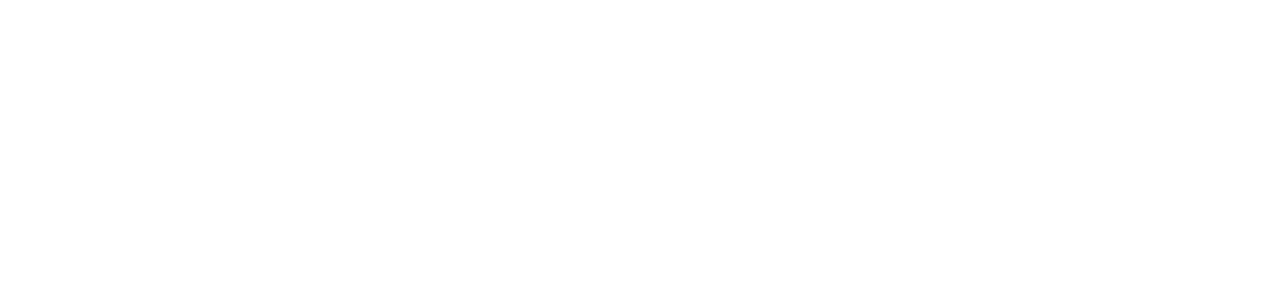
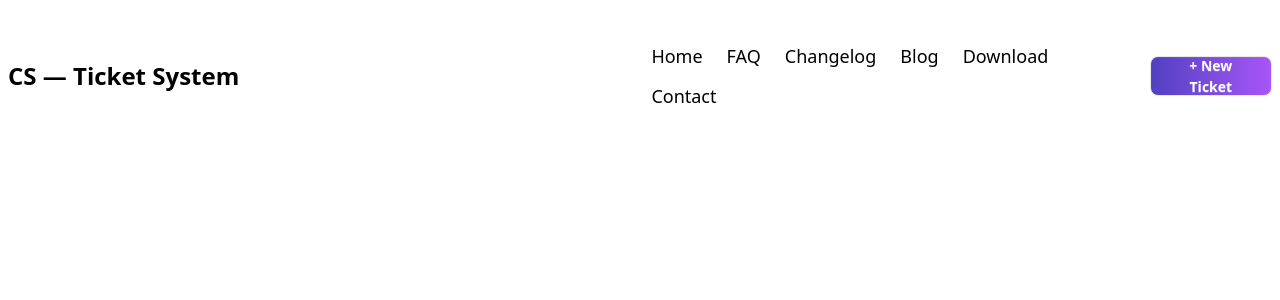
Before and after one commit to MD-Sabbir-Hosain-Rafi99/Customer-Support-Ticket-System, a React (Vite) app: page / in a window 1280 px wide. Shown: the top 300 px of the page. Built offline with nearby package versions, Linux system fonts and the light colour scheme.

Commit message:
Navbar Desiogn Done With Responsive

```diff
--- a/src/Navbar.jsx
+++ b/src/Navbar.jsx
@@ -3,8 +3,44 @@
 
 const Navbar = () => {
     return (
-       <>
-       </>
+        <div className='bg-[#FFFFFF] py-5'>
+            <Container>
+                <div className="navbar justify-between">
+                    <div className="navbar-start">
+                        <div className="dropdown">
+                            <div tabIndex={0} role="button" className="btn btn-ghost lg:hidden">
+                                <svg xmlns="http://www.w3.org/2000/svg" className="h-5 w-5" fill="none" viewBox="0 0 24 24" stroke="currentColor"> <path strokeLinecap="round" strokeLinejoin="round" strokeWidth="2" d="M4 6h16M4 12h8m-8 6h16" /> </svg>
+                            </div>
+                            <ul
+                                tabIndex={0}
+                                className="menu menu-sm dropdown-content bg-base-100 rounded-box z-1 mt-3 w-52 p-2 shadow">
+                                <li><h5>Home</h5></li>
+                                <li><h5>FAQ</h5></li>
+                                <li><h5>Changelog</h5></li>
+                                <li><h5>Blog</h5></li>
+                                <li><h5>Download</h5></li>
+                                <li><h5>Contact</h5></li>
+                            </ul>
+                        </div>
+                        <h2 className="font-bold text-base  md:text-2xl text-black">CS — Ticket System</h2>
+                    </div>
+                    <div className="navbar-last items-center hidden lg:flex">
+                        <ul className="menu menu-horizontal px-1 text-black text-lg">
+                            <li><h5>Home</h5></li>
+                            <li><h5>FAQ</h5></li>
+                            <li><h5>Changelog</h5></li>
+                            <li><h5>Blog</h5></li>
+                            <li><h5>Download</h5></li>
+                            <li><h5>Contact</h5></li>
+                        </ul>
+                    </div>
+                    <div className="">
+                        <a className="btn bg-gradient-to-r from-[#5140c2] to-[#A855F7] rounded-lg text-white">+ New Ticket</a>
+                    </div>
+
+                </div>
+            </Container>
+        </div>
     )
 }
 
```
